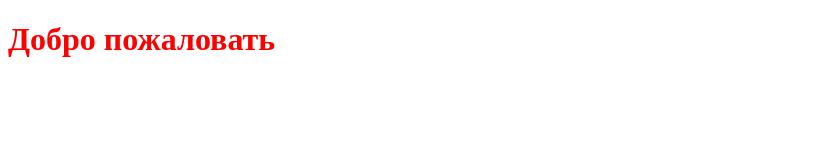
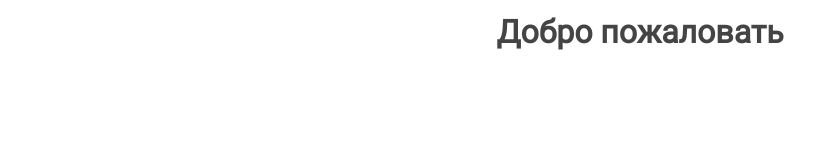
Before and after one commit to Ramitsan/Test-Tale, a website: page source/index.html in a window 1280 px wide. Shown: the whole page, without its empty margins (0-839 px from the left). Drawn offline with nearby package versions, Linux system fonts and the light colour scheme; files that its build step writes are made by us from their sources.

Commit message:
add project structure, main variables and fonts

```diff
--- a/package.json
+++ b/package.json
@@ -44,13 +44,14 @@
     "*.js",
     "source/*.html",
     "source/js/**/*.js",
-    "source/img/**/*.svg",
+    "source/assets/**/*.svg",
     "source/sass/**/*.{sass,scss}"
   ],
   "engines": {
     "node": "16.14.2"
   },
   "dependencies": {
-    "del": "^6.1.1"
+    "del": "^6.1.1",
+    "normalize.css": "^8.0.1"
   }
 }
--- /dev/null
+++ b/source/sass/abstract/variables.scss
@@ -0,0 +1,8 @@
+$main-text-color: #444444;
+$header-color: #262626;
+
+$white: #FFFFFF;
+$black: #000000;
+
+$font-roboto: 'Roboto', 'Arial', sans-serif;
+$font-prompt: 'Prompt', 'Arial', sans-serif;
--- /dev/null
+++ b/source/sass/base/base.scss
@@ -0,0 +1,37 @@
+*,
+*::before,
+*::after {
+  box-sizing: inherit;
+}
+
+html {
+  min-width: 320px;
+}
+
+body {
+  min-width: 320px;
+  margin: 0;
+  padding: 0;
+  box-sizing: border-box;
+  background-color: $white;
+  font-family: $font-roboto;
+  font-style: normal;
+  font-weight: normal;
+  font-size: 16px;
+  line-height: 140%;
+  text-align: center;
+  color: $main-text-color;
+  display: flex;
+  flex-direction: column;
+  min-height: 100%;
+  position: relative;
+}
+
+a {
+  text-decoration: none;
+}
+
+img {
+  max-width: 100%;
+  height: auto;
+}
--- /dev/null
+++ b/source/sass/base/fonts.scss
@@ -0,0 +1,31 @@
+@font-face {
+  font-family: 'Roboto';
+  font-style: normal;
+  font-weight: normal;
+  font-display: swap;
+  src: url('../../assets/fonts/Roboto-Regular.woff2') format('woff2'), url('../../assets/fonts/Roboto-Regular.woff') format('woff');
+}
+
+@font-face {
+  font-family: 'Prompt';
+  font-style: normal;
+  font-weight: 300;
+  font-display: swap;
+  src: url('../../assets/fonts/Prompt-Light.woff2') format('woff2'), url('../../assets/fonts/Prompt-Light.woff') format('woff');
+}
+
+@font-face {
+  font-family: 'Prompt';
+  font-style: normal;
+  font-weight: 500;
+  font-display: swap;
+  src: url('../../assets/fonts/Prompt-Medium.woff2') format('woff2'), url('../../assets/fonts/Prompt-Medium.woff') format('woff');
+}
+
+@font-face {
+  font-family: 'Prompt';
+  font-style: normal;
+  font-weight: 600;
+  font-display: swap;
+  src: url('../../assets/fonts/Prompt-SemiBold.woff2') format('woff2'), url('../../assets/fonts/Prompt-SemiBold.woff') format('woff');
+}
--- a/source/sass/style.scss
+++ b/source/sass/style.scss
@@ -1,3 +1,4 @@
-h1 {
-  color: red;
-}
+@import "node_modules/normalize.css/normalize";
+@import "base/fonts.scss";
+@import "abstract/variables.scss";
+@import "base/base.scss";
```
Also changed, not shown: source/js/script.js (deleted, +0 -15 lines).
